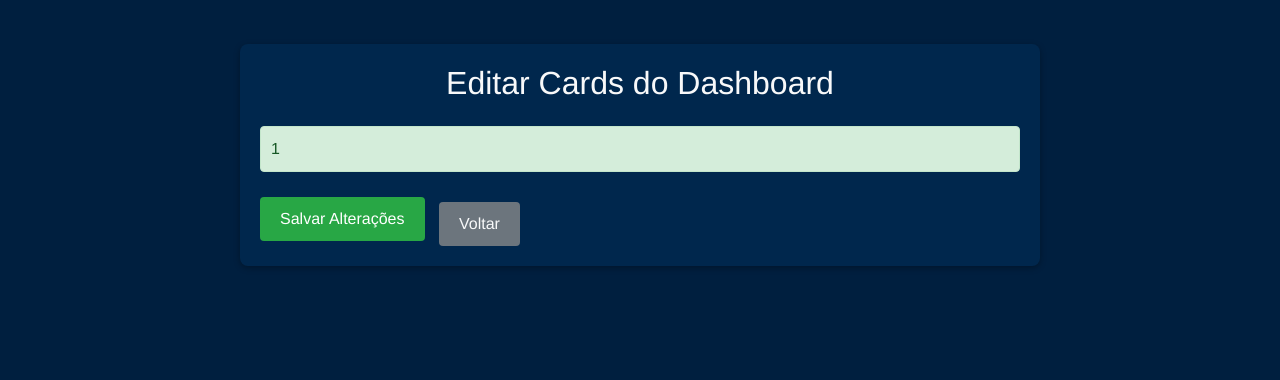
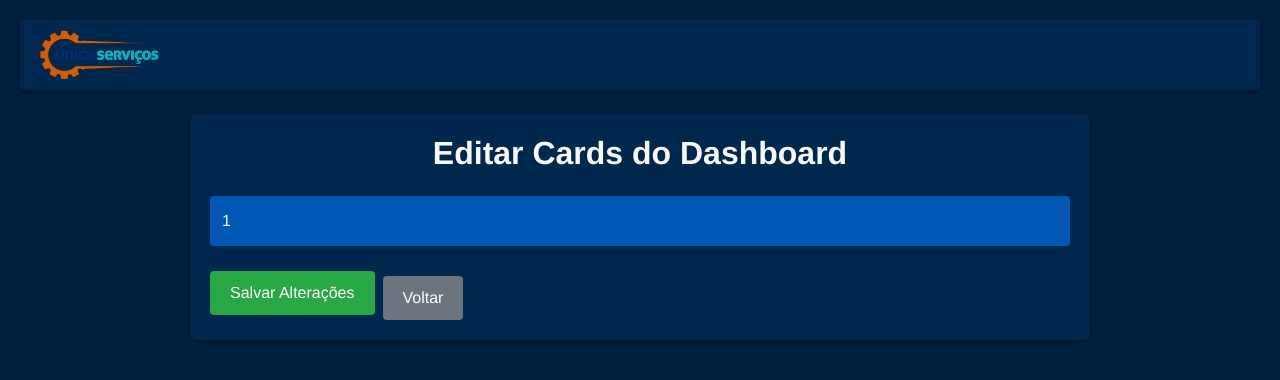
Before and after one commit to Andrelealx/sistema_unica, a PHP site: page /admin/editar_cards.php in a window 1280 px wide. Shown: the top 380 px of the page. Run offline with PHP 8.4, Linux system fonts and the light colour scheme; the visitor is signed in with stand-in values (Sample User, id 1); data that the repository does not hold is empty.

Commit message:
melhoria no code

```diff
--- a/admin/editar_cards.php
+++ b/admin/editar_cards.php
@@ -38,10 +38,15 @@ $cards = $stmt->fetchAll(PDO::FETCH_ASSOC);
   <!-- Bootstrap CSS e Font Awesome -->
   <link href="https://stackpath.bootstrapcdn.com/bootstrap/4.5.2/css/bootstrap.min.css" rel="stylesheet">
   <link rel="stylesheet" href="https://cdnjs.cloudflare.com/ajax/libs/font-awesome/5.15.1/css/all.min.css">
-  <!-- Seu CSS customizado para essa página -->
+  <!-- CSS Customizado para essa página -->
   <link rel="stylesheet" href="../assets/css/editar_cards.css">
 </head>
 <body>
+  <!-- Cabeçalho com o logo da empresa -->
+  <header class="page-header">
+    <img src="../assets/img/logo.png" alt="Logo da Empresa" class="logo">
+  </header>
+
   <div class="container mt-4">
     <h1 class="mb-4">Editar Cards do Dashboard</h1>
 
@@ -60,17 +65,28 @@ $cards = $stmt->fetchAll(PDO::FETCH_ASSOC);
         <div class="card-body">
           <div class="form-group">
             <label for="card_title_<?php echo $card['id']; ?>">Título:</label>
-            <input type="text" name="cards[<?php echo $card['id']; ?>][card_title]" id="card_title_<?php echo $card['id']; ?>" class="form-control" value="<?php echo htmlspecialchars($card['card_title']); ?>" required>
+            <input type="text" name="cards[<?php echo $card['id']; ?>][card_title]"
+                   id="card_title_<?php echo $card['id']; ?>"
+                   class="form-control"
+                   value="<?php echo htmlspecialchars($card['card_title']); ?>"
+                   required>
           </div>
           <div class="form-group">
             <label for="card_text_<?php echo $card['id']; ?>">Texto:</label>
-            <textarea name="cards[<?php echo $card['id']; ?>][card_text]" id="card_text_<?php echo $card['id']; ?>" class="form-control" rows="4" required><?php echo htmlspecialchars($card['card_text']); ?></textarea>
+            <textarea name="cards[<?php echo $card['id']; ?>][card_text]"
+                      id="card_text_<?php echo $card['id']; ?>"
+                      class="form-control"
+                      rows="4"
+                      required><?php echo htmlspecialchars($card['card_text']); ?></textarea>
           </div>
         </div>
       </div>
       <?php endforeach; ?>
-      <button type="submit" class="btn btn-primary">Salvar Alterações</button>
-      <a href="Dashboard.php" class="btn btn-secondary">Voltar</a>
+
+      <div class="d-flex justify-content-start align-items-center mt-3">
+        <button type="submit" class="btn btn-primary mr-2">Salvar Alterações</button>
+        <a href="../admin/dashboard.php" class="btn btn-secondary">Voltar</a>
+      </div>
     </form>
   </div>
 
--- a/assets/css/editar_cards.css
+++ b/assets/css/editar_cards.css
@@ -1,21 +1,72 @@
 /* ===============================
-   CONFIGURAÇÕES GERAIS
+   RESET E VARIÁVEIS GLOBAIS
    =============================== */
-   body {
-    background-color: #001f3f; /* Fundo azul escuro */
-    color: #f8f9fa;
+   * {
+    margin: 0;
+    padding: 0;
+    box-sizing: border-box;
+  }
+
+  :root {
+    /* Cores principais */
+    --bg-body: #001f3f;            /* Fundo da página */
+    --bg-container: #00274d;       /* Fundo do container */
+    --bg-card: #003366;            /* Fundo dos cards */
+    --border-card: #0056b3;        /* Borda dos cards e headings */
+    --bg-card-header: #0056b3;     /* Fundo do cabeçalho dos cards */
+    --alert-bg: #0056b3;           /* Fundo dos alertas */
+
+    /* Texto e inputs */
+    --text-light: #f8f9fa;         /* Texto claro */
+    --text-dark: #000000;          /* Texto escuro (inputs) */
+    --input-border: #ccc;          /* Borda padrão dos inputs */
+    --input-focus: #66afe9;        /* Cor de foco nos inputs */
+
+    /* Botões */
+    --primary-btn: #28a745;        /* Botão primário */
+    --primary-btn-hover: #218838;  /* Hover do botão primário */
+    --secondary-btn: #6c757d;      /* Botão secundário */
+    --secondary-btn-hover: #5a6268;/* Hover do botão secundário */
+  }
+
+  /* ===============================
+     ESTILO GLOBAL
+     =============================== */
+  body {
+    background-color: var(--bg-body);
+    color: var(--text-light);
     font-family: 'Helvetica Neue', Helvetica, Arial, sans-serif;
-    margin: 0;
+    line-height: 1.6;
     padding: 20px;
   }
 
   /* ===============================
-     CONTAINER DA PÁGINA
+     CABEÇALHO COM LOGO
+     =============================== */
+  header.page-header {
+    background-color: var(--bg-container);
+    padding: 10px 20px;
+    margin-bottom: 20px;
+    border-radius: 4px;
+    box-shadow: 0 2px 4px rgba(0,0,0,0.3);
+    display: flex;
+    align-items: center;
+    justify-content: flex-start;
+  }
+
+  header.page-header .logo {
+    max-height: 50px;
+    margin: 0;
+  }
+
+  /* ===============================
+     CONTAINER PRINCIPAL
      =============================== */
   .container {
-    max-width: 800px;
+    /* Ajuste a largura máxima conforme preferir (900px, 1000px etc.) */
+    max-width: 900px;
     margin: 0 auto;
-    background-color: #00274d; /* Fundo dos cards e container */
+    background-color: var(--bg-container);
     padding: 20px;
     border-radius: 8px;
     box-shadow: 0 2px 6px rgba(0,0,0,0.3);
@@ -26,34 +77,58 @@
      =============================== */
   h1 {
     text-align: center;
+    font-size: 2rem;
+    font-weight: 700;
     margin-bottom: 30px;
-    font-size: 2rem;
-    color: #f8f9fa;
+    color: var(--text-light);
   }
 
   /* ===============================
-     CARDS DE EDIÇÃO DOS CONTÉUDOS
+     ALERTAS (SUCESSO, ERRO, ETC.)
+     =============================== */
+  .alert {
+    padding: 12px;
+    margin-bottom: 20px;
+    border-radius: 4px;
+    background-color: var(--alert-bg);
+    color: var(--text-light);
+    border: none;
+  }
+
+  /* ===============================
+     CARDS
      =============================== */
   .card {
-    background-color: #00274d;
-    border: 1px solid #0056b3;
+    background-color: var(--bg-card);
+    border: 1px solid var(--border-card);
     border-radius: 4px;
-    margin-bottom: 20px;
-    padding: 15px;
+    margin-bottom: 25px; /* Espaço entre cards */
+    padding: 20px;       /* Espaço interno */
+    transition: transform 0.3s ease, box-shadow 0.3s ease;
+  }
+
+  .card:hover {
+    transform: translateY(-2px);
+    box-shadow: 0 4px 12px rgba(0,0,0,0.4);
   }
 
   .card-header {
-    background-color: #0056b3;
-    padding: 10px;
+    background-color: var(--bg-card-header);
+    color: var(--text-light);
     font-size: 1.2rem;
     font-weight: bold;
-    color: #f8f9fa;
+    padding: 15px;
     border-radius: 4px 4px 0 0;
-    margin-bottom: 10px;
+    margin: -20px -20px 10px -20px; /* Ajuste para "unir" header e card body */
   }
 
+  /* Opcional: Se preferir, retire as margens negativas e defina padding individual */
+
+  /* ===============================
+     CONTEÚDO DOS CARDS
+     =============================== */
   .card-body {
-    padding: 10px;
+    padding: 10px 0; /* Espaço vertical dentro do body */
   }
 
   /* ===============================
@@ -64,67 +139,80 @@
   }
 
   label {
+    display: block;
     font-weight: bold;
     margin-bottom: 5px;
-    display: block;
-    color: #f8f9fa;
+    color: var(--text-light);
   }
 
   .form-control {
+    width: 100%;
     background-color: #fff;
-    color: #000;
-    border: 1px solid #ccc;
+    color: var(--text-dark);
+    border: 1px solid var(--input-border);
     border-radius: 4px;
-    padding: 8px;
+    padding: 10px;
     font-size: 1rem;
+    transition: border-color 0.3s ease, box-shadow 0.3s ease;
+    margin-bottom: 10px;
   }
 
   .form-control:focus {
-    border-color: #0056b3;
-    box-shadow: 0 0 0 2px rgba(0,86,179,0.25);
+    border-color: var(--input-focus);
+    box-shadow: 0 0 5px rgba(102,175,233,0.5);
+    outline: none;
+  }
+
+  /* Tamanho mínimo para textareas, se quiser */
+  .form-control[rows] {
+    min-height: 100px;
   }
 
   /* ===============================
      BOTÕES
      =============================== */
+  .btn {
+    font-size: 1rem;
+    font-weight: 500;
+    border-radius: 4px;
+    padding: 10px 20px;
+    text-decoration: none;
+    display: inline-block;
+    transition: background-color 0.3s ease, transform 0.3s ease;
+    cursor: pointer;
+  }
+
   .btn-primary {
-    background-color: #28a745;
+    background-color: var(--primary-btn);
+    color: #fff;
     border: none;
-    padding: 10px 20px;
-    font-size: 1rem;
-    border-radius: 4px;
-    cursor: pointer;
-    transition: background-color 0.3s ease;
     margin-right: 10px;
   }
 
   .btn-primary:hover {
-    background-color: #218838;
+    background-color: var(--primary-btn-hover);
+    transform: scale(1.02);
   }
 
   .btn-secondary {
-    background-color: #6c757d;
+    background-color: var(--secondary-btn);
+    color: #fff;
     border: none;
-    padding: 10px 20px;
-    font-size: 1rem;
-    border-radius: 4px;
-    color: #f8f9fa;
-    text-decoration: none;
-    display: inline-block;
     margin-top: 10px;
   }
 
   .btn-secondary:hover {
-    background-color: #5a6268;
+    background-color: var(--secondary-btn-hover);
+    transform: scale(1.02);
   }
 
   /* ===============================
-     ALERTAS
+     ALINHAMENTO DOS BOTÕES (BOOTSTRAP)
      =============================== */
-  .alert {
-    padding: 10px;
-    margin-bottom: 20px;
-    border-radius: 4px;
+  /* Se estiver usando classes Bootstrap, isso já é automático;
+     mas caso queira garantir margens personalizadas: */
+  .d-flex {
+    margin-top: 20px; /* Espaço extra antes dos botões */
   }
 
   /* ===============================
@@ -137,6 +225,7 @@
     h1 {
       font-size: 1.75rem;
     }
+    /* Botões em full width no mobile */
     .btn-primary, .btn-secondary {
       width: 100%;
       text-align: center;
```
